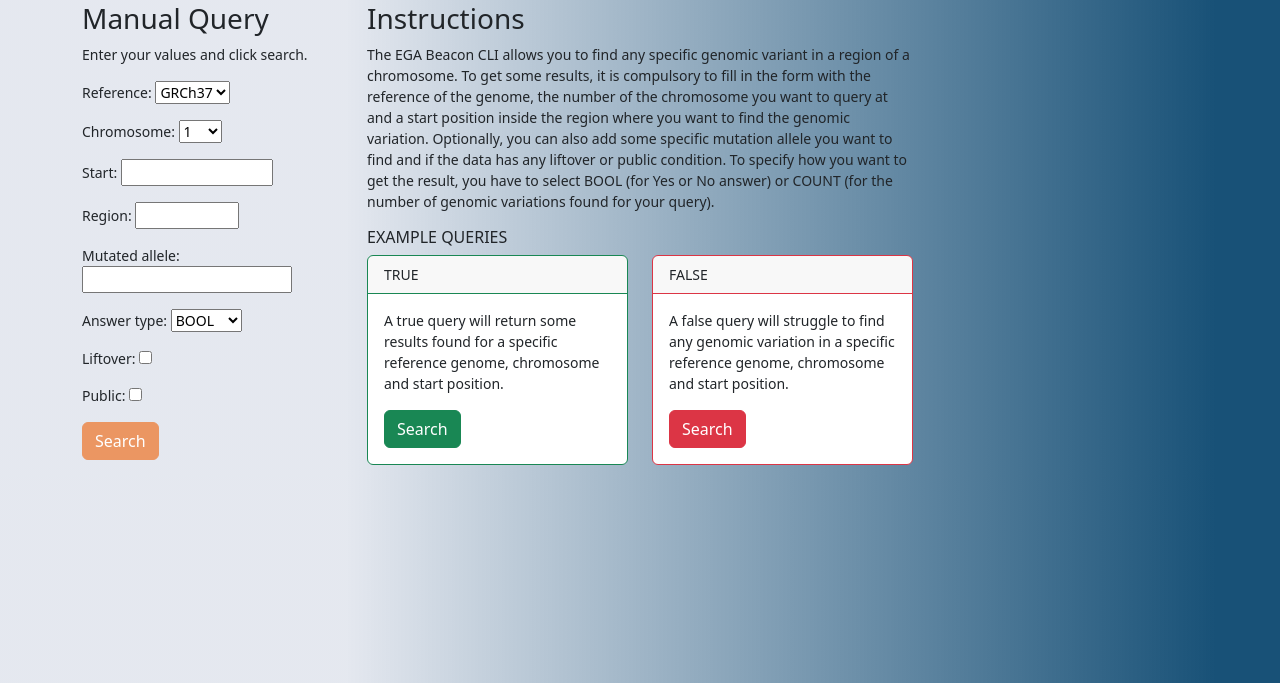
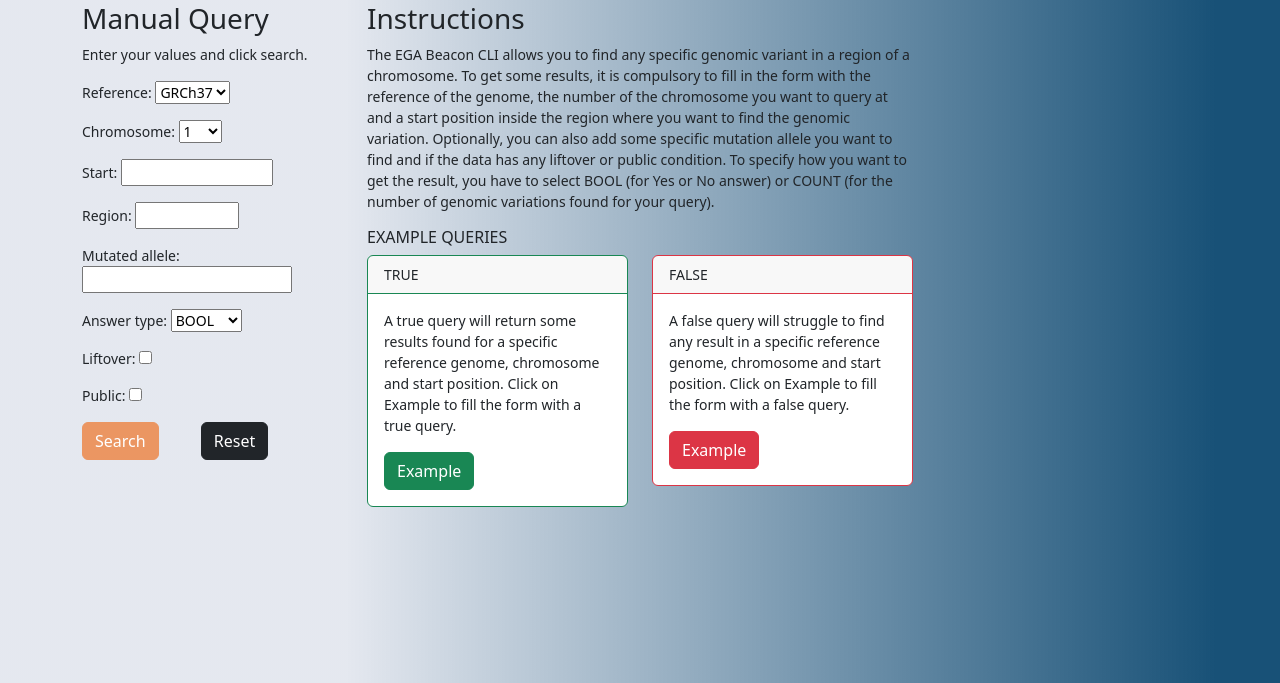
Before and after one commit to costero-e/CLI_Beacon, a Django app: page / in a window 1280 px wide. Shown: the part 117-800 px from the top of the page. Run offline with Django 4.2, Linux system fonts and the light colour scheme; some libraries are stand-ins or nearby versions.

Commit message:
autofill

```diff
--- a/server/angelweb/forms.py
+++ b/server/angelweb/forms.py
@@ -12,3 +12,38 @@ class BamForm(forms.Form):
     answer_type = forms.ChoiceField(choices=answer_choices)
     liftover = forms.BooleanField(required=False)
     public = forms.BooleanField(required=False)
+
+class BamFormTrue(forms.Form):
+    def __init__(self, *args, **kwargs):
+        super(BamFormTrue, self).__init__(*args, **kwargs)
+        # assign a (computed, I assume) default value to the choice field
+        self.initial['reference'] = '38'
+    choices_References = [(str(x), "GRCh" + str(x)) for x in range(37, 39)]
+    choices = [(str(x), x) for x in range(1, 23)] + [("X", "X"), ("Y", "Y"), ("MT", "MT")]
+    answer_choices = [("BOOL", "BOOL"), ("COUNT", "COUNT")]
+    reference = forms.ChoiceField(choices=choices_References)
+    chromosome = forms.ChoiceField(choices=choices, initial='1')
+    start = forms.IntegerField(min_value=0, max_value=99999999999, initial=2009986)
+    region = forms.IntegerField(min_value=0, max_value=10000, required=False)
+    mutated_allele = forms.CharField(max_length=50, required=False)
+    answer_type = forms.ChoiceField(choices=answer_choices, initial='BOOL')
+    liftover = forms.BooleanField(required=False)
+    public = forms.BooleanField(required=False)
+
+
+class BamFormFalse(forms.Form):
+    def __init__(self, *args, **kwargs):
+        super(BamFormFalse, self).__init__(*args, **kwargs)
+        # assign a (computed, I assume) default value to the choice field
+        self.initial['reference'] = '37'
+    choices_References = [(str(x), "GRCh" + str(x)) for x in range(37, 39)]
+    choices = [(str(x), x) for x in range(1, 23)] + [("X", "X"), ("Y", "Y"), ("MT", "MT")]
+    answer_choices = [("BOOL", "BOOL"), ("COUNT", "COUNT")]
+    reference = forms.ChoiceField(choices=choices_References)
+    chromosome = forms.ChoiceField(choices=choices, initial='1')
+    start = forms.IntegerField(min_value=0, max_value=99999999999, initial=7172171)
+    region = forms.IntegerField(min_value=0, max_value=10000, required=False)
+    mutated_allele = forms.CharField(max_length=50, required=False)
+    answer_type = forms.ChoiceField(choices=answer_choices, initial='BOOL')
+    liftover = forms.BooleanField(required=False)
+    public = forms.BooleanField(required=False)
--- a/server/bash/urls.py
+++ b/server/bash/urls.py
@@ -4,5 +4,7 @@ from . import views
 app_name = 'bash'
 
 urlpatterns = [
-    path('', views.bash_view, name='index')
+    path('', views.bash_view, name='index'),
+    path('true',views.bash_true_view, name='true'),
+    path('false',views.bash_false_view, name='false')
 ]
--- a/server/bash/views.py
+++ b/server/bash/views.py
@@ -1,7 +1,7 @@
 from django.shortcuts import render
 from django.views.generic import TemplateView
 import subprocess
-from angelweb.forms import BamForm
+from angelweb.forms import BamForm, BamFormTrue, BamFormFalse
 import time
 
 def return_string(value1, value2, value3, value4, value5, value6, value7, value8):
@@ -272,4 +272,171 @@ def bash_view(request):
 
     return render(request, template, context)
 
+def bash_true_view(request):
+    template = "true.html"
+    form =BamFormTrue()
+    context = {'form': form}
+    if request.method == 'POST':
+        form = BamFormTrue(request.POST)
+        if form.is_valid():
+            context = {
+                'string': return_string(form.cleaned_data['reference'], form.cleaned_data['chromosome'], form.cleaned_data['start'], form.cleaned_data['region'], form.cleaned_data['mutated_allele'], form.cleaned_data['liftover'], form.cleaned_data['answer_type'], form.cleaned_data['public']),
+
+                'bash_out': return_bash(form.cleaned_data['reference'], form.cleaned_data['chromosome'], form.cleaned_data['start'], form.cleaned_data['region'], form.cleaned_data['mutated_allele'], form.cleaned_data['liftover'], form.cleaned_data['answer_type'], form.cleaned_data['public'])
+
+            }
+
+            timestr = time.strftime("%Y%m%d")
+            file_name = timestr
+            path = '/logs/' + file_name + '.txt'
+            file = open(path, 'a+')  # 'a+' mode instead of 'w' mode
+            file.write(return_string(form.cleaned_data['reference'], form.cleaned_data['chromosome'], form.cleaned_data['start'], form.cleaned_data['region'], form.cleaned_data['mutated_allele'], form.cleaned_data['liftover'], form.cleaned_data['answer_type'], form.cleaned_data['public']) + ' POST' + '\n')
+            file.close()
+
+            return render(request, 'form_response.html', context)
+
+    if request.method == 'GET':
+        check = 0
+        params = dict(request.GET)
+        for k,v in params.items():
+            if k == 'reference':
+                check += 1
+            if k == 'chromosome':
+                check += 1
+            if k == 'start':
+                check += 1
+            if k == 'answer_type':
+                check += 1
+        if check > 3:
+            try:
+                if params['region']:
+                    pass
+                else:
+                    params['region']=None
+            except Exception:
+                params['region']=None
+            try:
+                if params['mutated_allele']:
+                    pass
+                else:
+                    params['mutated_allele']=""
+            except Exception:
+                params['mutated_allele']=""
+            try:
+                if params['liftover']:
+                    params['liftover']=True
+                else:
+                    params['liftover']=False
+            except Exception:
+                params['liftover']=False
+            try:
+                if params['public']:
+                    params['public']=True
+                else:
+                    params['public']=False
+            except Exception:
+                params['public']=False
+
+            context = {
+                    'string': return_string(params['reference'], params['chromosome'], params['start'], params['region'], params['mutated_allele'], params['liftover'], params['answer_type'], params['public']),
+                    'bash_out': return_bash(params['reference'], params['chromosome'], params['start'], params['region'], params['mutated_allele'], params['liftover'], params['answer_type'], params['public'])
+
+
+                }
+
+            timestr = time.strftime("%Y%m%d")
+            file_name = timestr
+            path = '/logs/' + file_name + '.txt'
+            file = open(path, 'a+')  # 'a+' mode instead of 'w' mode
+            file.write(return_string(params['reference'], params['chromosome'], params['start'], params['region'], params['mutated_allele'], params['liftover'], params['answer_type'], params['public']) + ' GET' + '\n')
+            file.close()
+
+            return render(request, 'form_response.html', context)
+
+
+    return render(request, template, context)
+
+def bash_false_view(request):
+    template = "false.html"
+    form =BamFormFalse()
+    context = {'form': form}
+    if request.method == 'POST':
+        form = BamFormFalse(request.POST)
+        if form.is_valid():
+            context = {
+                'string': return_string(form.cleaned_data['reference'], form.cleaned_data['chromosome'], form.cleaned_data['start'], form.cleaned_data['region'], form.cleaned_data['mutated_allele'], form.cleaned_data['liftover'], form.cleaned_data['answer_type'], form.cleaned_data['public']),
+
+                'bash_out': return_bash(form.cleaned_data['reference'], form.cleaned_data['chromosome'], form.cleaned_data['start'], form.cleaned_data['region'], form.cleaned_data['mutated_allele'], form.cleaned_data['liftover'], form.cleaned_data['answer_type'], form.cleaned_data['public'])
+
+            }
+
+            timestr = time.strftime("%Y%m%d")
+            file_name = timestr
+            path = '/logs/' + file_name + '.txt'
+            file = open(path, 'a+')  # 'a+' mode instead of 'w' mode
+            file.write(return_string(form.cleaned_data['reference'], form.cleaned_data['chromosome'], form.cleaned_data['start'], form.cleaned_data['region'], form.cleaned_data['mutated_allele'], form.cleaned_data['liftover'], form.cleaned_data['answer_type'], form.cleaned_data['public']) + ' POST' + '\n')
+            file.close()
+
+            return render(request, 'form_response.html', context)
+
+    if request.method == 'GET':
+        check = 0
+        params = dict(request.GET)
+        for k,v in params.items():
+            if k == 'reference':
+                check += 1
+            if k == 'chromosome':
+                check += 1
+            if k == 'start':
+                check += 1
+            if k == 'answer_type':
+                check += 1
+        if check > 3:
+            try:
+                if params['region']:
+                    pass
+                else:
+                    params['region']=None
+            except Exception:
+                params['region']=None
+            try:
+                if params['mutated_allele']:
+                    pass
+                else:
+                    params['mutated_allele']=""
+            except Exception:
+                params['mutated_allele']=""
+            try:
+                if params['liftover']:
+                    params['liftover']=True
+                else:
+                    params['liftover']=False
+            except Exception:
+                params['liftover']=False
+            try:
+                if params['public']:
+                    params['public']=True
+                else:
+                    params['public']=False
+            except Exception:
+                params['public']=False
+
+            context = {
+                    'string': return_string(params['reference'], params['chromosome'], params['start'], params['region'], params['mutated_allele'], params['liftover'], params['answer_type'], params['public']),
+                    'bash_out': return_bash(params['reference'], params['chromosome'], params['start'], params['region'], params['mutated_allele'], params['liftover'], params['answer_type'], params['public'])
+
+
+                }
+
+            timestr = time.strftime("%Y%m%d")
+            file_name = timestr
+            path = '/logs/' + file_name + '.txt'
+            file = open(path, 'a+')  # 'a+' mode instead of 'w' mode
+            file.write(return_string(params['reference'], params['chromosome'], params['start'], params['region'], params['mutated_allele'], params['liftover'], params['answer_type'], params['public']) + ' GET' + '\n')
+            file.close()
+
+            return render(request, 'form_response.html', context)
+
+
+    return render(request, template, context)
 # Create your views here.
--- a/server/templates/base.html
+++ b/server/templates/base.html
@@ -35,8 +35,14 @@ background: linear-gradient(90deg, rgba(2,0,36,1) 0%, rgba(24,55,119,0.112504376
             <form method="post">
               {% csrf_token %}
               <div class="row"><div>{{form.as_p}}</div></div>
-
+              <div class="row">
+                  <div class="col-5">
                   <button type="submit" class="btn btn-primary mb-3" style="border: 1px solid #EB9662; background-color: #EB9662">Search</button>
+                  </div>
+                  <div class="col-6">
+                  <a href="/" type="submit" class="btn btn-dark">Reset</a>
+                  </div>
+                </div>
               </form>
 
 
@@ -55,8 +61,8 @@ background: linear-gradient(90deg, rgba(2,0,36,1) 0%, rgba(24,55,119,0.112504376
                   TRUE
                 </div>
                 <div class="card-body">
-                  <p class="card-text">A true query will return some results found for a specific reference genome, chromosome and start position.</p>
-                  <a href="#" class="btn btn-success">Search</a>
+                  <p class="card-text">A true query will return some results found for a specific reference genome, chromosome and start position. Click on Example to fill the form with a true query.</p>
+                  <a href="true" type="submit" class="btn btn-success">Example</a>
                 </div>
               </div>
             </div>
@@ -66,9 +72,10 @@ background: linear-gradient(90deg, rgba(2,0,36,1) 0%, rgba(24,55,119,0.112504376
                   FALSE
                 </div>
                 <div class="card-body">
-                  <p class="card-text">A false query will struggle to find any genomic variation in a specific reference genome, chromosome and start position.</p>
-                  <a href="#" class="btn btn-danger">Search</a>
+                  <p class="card-text">A false query will struggle to find any result in a specific reference genome, chromosome and start position.  Click on Example to fill the form with a false query.</p>
+                  <a href="false" type="submit" class="btn btn-danger">Example</a>
                 </div>
+
               </div>
             </div>
             </div>
--- /dev/null
+++ b/server/templates/false.html
@@ -0,0 +1 @@
+{% extends "base.html" %}
--- /dev/null
+++ b/server/templates/true.html
@@ -0,0 +1 @@
+{% extends "base.html" %}
```
